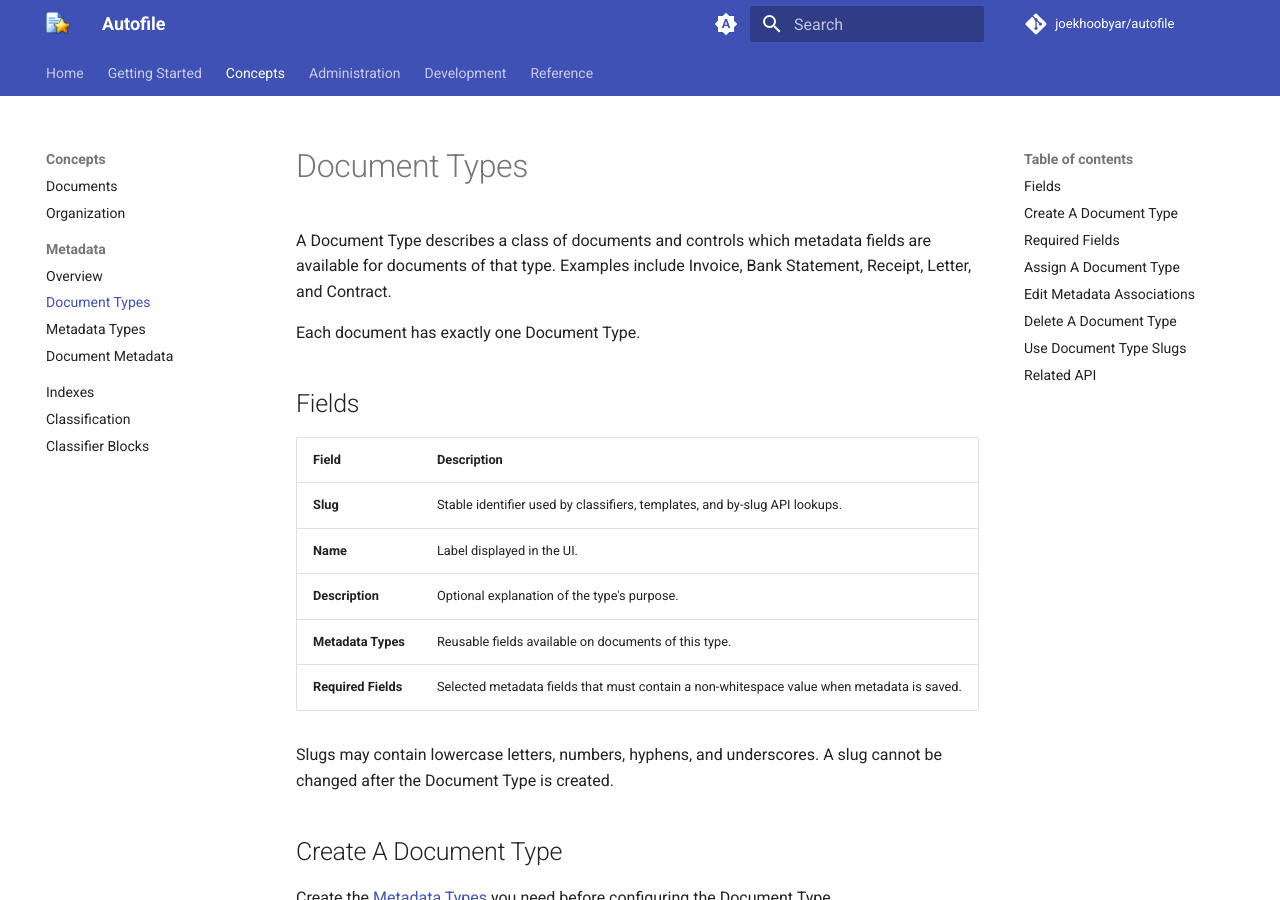
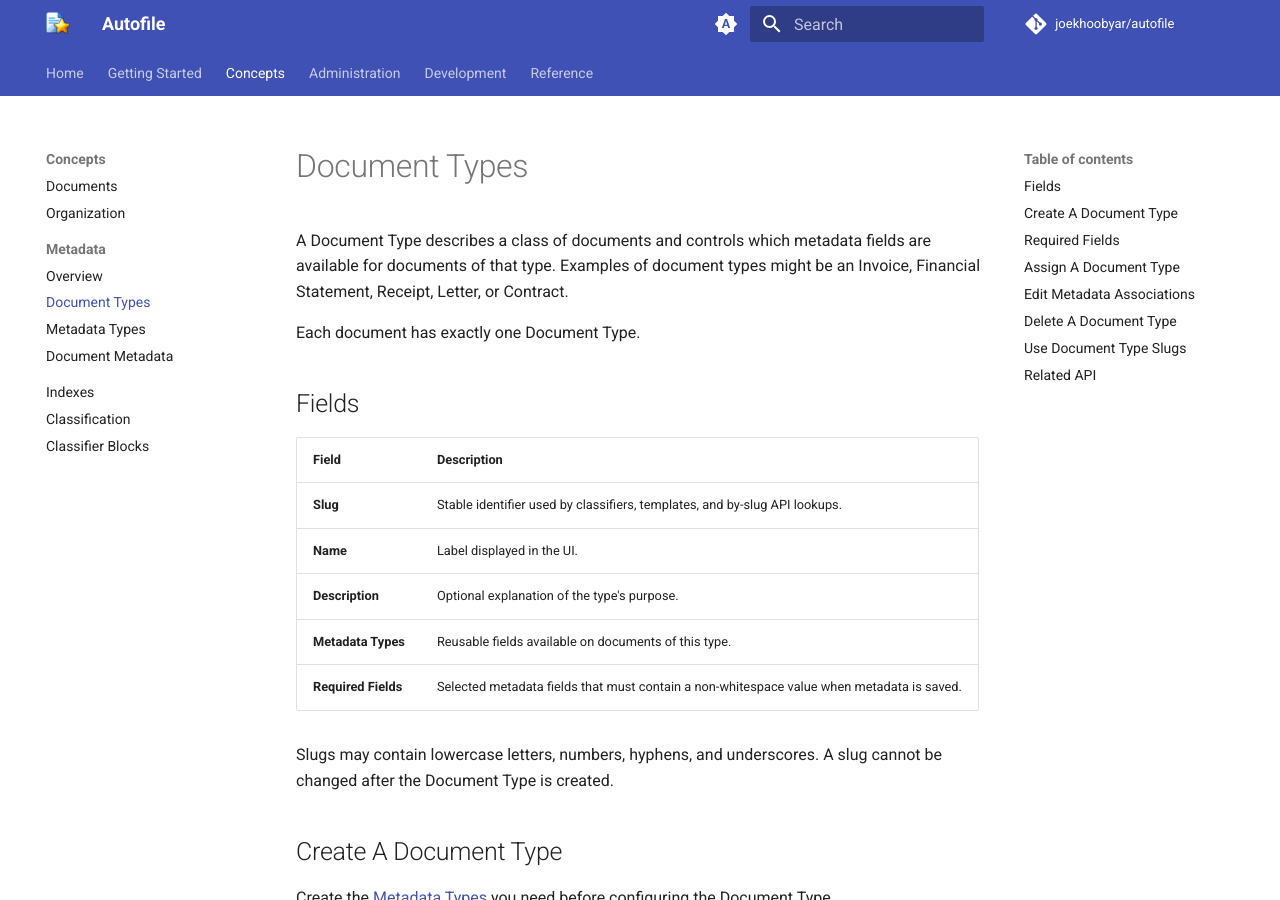
Before and after one commit to joekhoobyar/autofile, an MkDocs documentation site: the page built from docs/concepts/document-types.md, in a window 1280 px wide and 900 px high. Built offline with MkDocs 1.6.1 and Material for MkDocs 9.7.7, drawn with Linux system fonts in a browser that asks for light colours; comment, search, counter and statistics services are not loaded; some of the changed text lies outside the part shown.

Commit message:
docs: more updates

```diff
--- a/docs/concepts/document-types.md
+++ b/docs/concepts/document-types.md
@@ -1,6 +1,6 @@
 # Document Types
 
-A Document Type describes a class of documents and controls which metadata fields are available for documents of that type. Examples include Invoice, Bank Statement, Receipt, Letter, and Contract.
+A Document Type describes a class of documents and controls which metadata fields are available for documents of that type. Examples of document types might be an Invoice, Financial Statement, Receipt, Letter, or Contract.
 
 Each document has exactly one Document Type.
 
```
Also changed, not shown: other parts of docs/concepts/document-types.md (+1 -1 lines).
